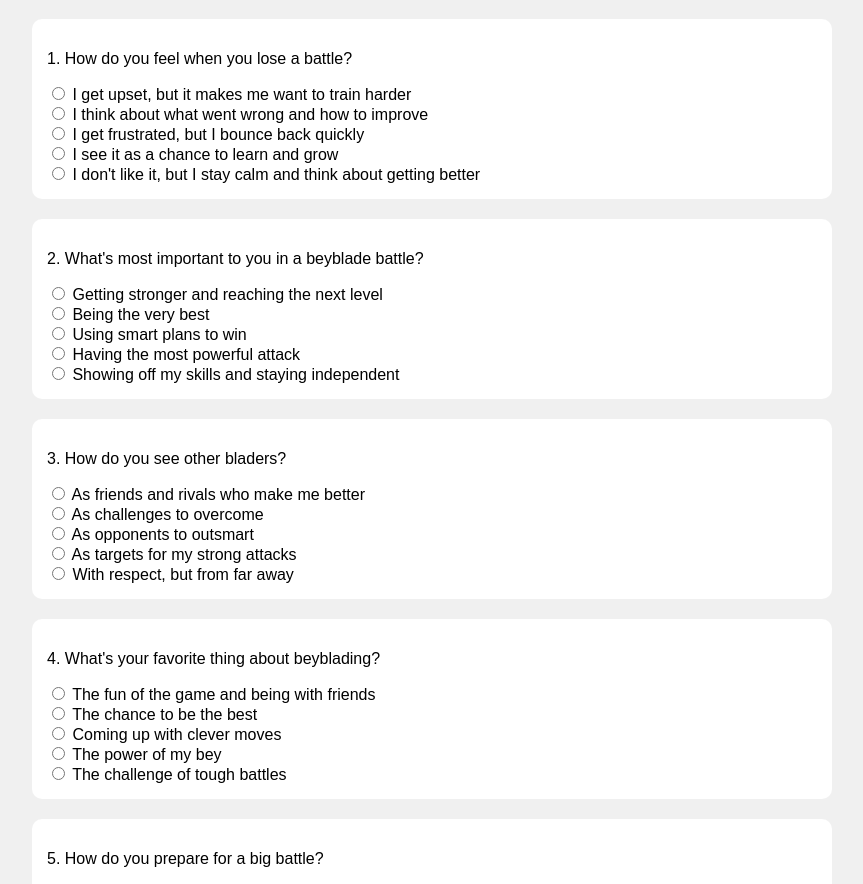
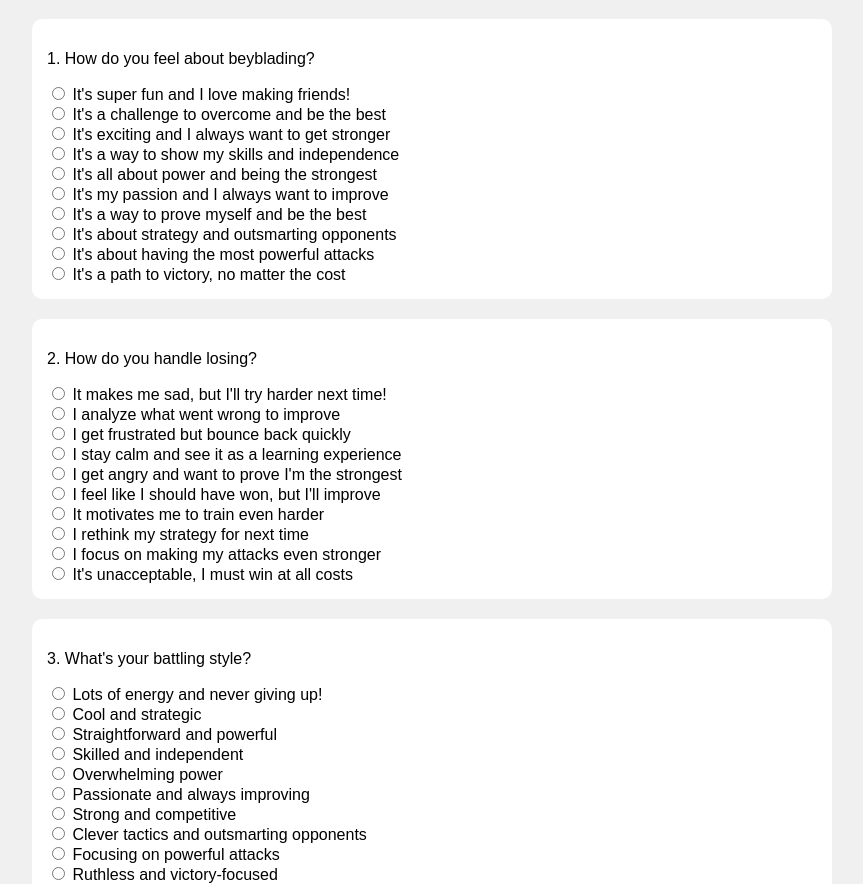
Before and after one commit to instructedmachines/beyblades, a plain HTML site: page index.html in a window 1280 px wide. Shown: the part 81-965 px from the top of the page, without its empty margins (208-1071 px from the left). Drawn offline with Linux system fonts and the light colour scheme.

Commit message:
Update index.html

```diff
--- a/index.html
+++ b/index.html
@@ -44,44 +44,69 @@
     <h1>Which Beyblade Burst Character Are You?</h1>
     <div id="quiz">
         <div class="question">
-            <p>1. How do you feel when you lose a battle?</p>
-            <input type="radio" name="q1" value="a"> I get upset, but it makes me want to train harder<br>
-            <input type="radio" name="q1" value="b"> I think about what went wrong and how to improve<br>
-            <input type="radio" name="q1" value="c"> I get frustrated, but I bounce back quickly<br>
-            <input type="radio" name="q1" value="d"> I see it as a chance to learn and grow<br>
-            <input type="radio" name="q1" value="e"> I don't like it, but I stay calm and think about getting better
+            <p>1. How do you feel about beyblading?</p>
+            <input type="radio" name="q1" value="a"> It's super fun and I love making friends!<br>
+            <input type="radio" name="q1" value="b"> It's a challenge to overcome and be the best<br>
+            <input type="radio" name="q1" value="c"> It's exciting and I always want to get stronger<br>
+            <input type="radio" name="q1" value="d"> It's a way to show my skills and independence<br>
+            <input type="radio" name="q1" value="e"> It's all about power and being the strongest<br>
+            <input type="radio" name="q1" value="f"> It's my passion and I always want to improve<br>
+            <input type="radio" name="q1" value="g"> It's a way to prove myself and be the best<br>
+            <input type="radio" name="q1" value="h"> It's about strategy and outsmarting opponents<br>
+            <input type="radio" name="q1" value="i"> It's about having the most powerful attacks<br>
+            <input type="radio" name="q1" value="j"> It's a path to victory, no matter the cost
         </div>
         <div class="question">
-            <p>2. What's most important to you in a beyblade battle?</p>
-            <input type="radio" name="q2" value="a"> Getting stronger and reaching the next level<br>
-            <input type="radio" name="q2" value="b"> Being the very best<br>
-            <input type="radio" name="q2" value="c"> Using smart plans to win<br>
-            <input type="radio" name="q2" value="d"> Having the most powerful attack<br>
-            <input type="radio" name="q2" value="e"> Showing off my skills and staying independent
+            <p>2. How do you handle losing?</p>
+            <input type="radio" name="q2" value="a"> It makes me sad, but I'll try harder next time!<br>
+            <input type="radio" name="q2" value="b"> I analyze what went wrong to improve<br>
+            <input type="radio" name="q2" value="c"> I get frustrated but bounce back quickly<br>
+            <input type="radio" name="q2" value="d"> I stay calm and see it as a learning experience<br>
+            <input type="radio" name="q2" value="e"> I get angry and want to prove I'm the strongest<br>
+            <input type="radio" name="q2" value="f"> I feel like I should have won, but I'll improve<br>
+            <input type="radio" name="q2" value="g"> It motivates me to train even harder<br>
+            <input type="radio" name="q2" value="h"> I rethink my strategy for next time<br>
+            <input type="radio" name="q2" value="i"> I focus on making my attacks even stronger<br>
+            <input type="radio" name="q2" value="j"> It's unacceptable, I must win at all costs
         </div>
         <div class="question">
-            <p>3. How do you see other bladers?</p>
-            <input type="radio" name="q3" value="a"> As friends and rivals who make me better<br>
-            <input type="radio" name="q3" value="b"> As challenges to overcome<br>
-            <input type="radio" name="q3" value="c"> As opponents to outsmart<br>
-            <input type="radio" name="q3" value="d"> As targets for my strong attacks<br>
-            <input type="radio" name="q3" value="e"> With respect, but from far away
+            <p>3. What's your battling style?</p>
+            <input type="radio" name="q3" value="a"> Lots of energy and never giving up!<br>
+            <input type="radio" name="q3" value="b"> Cool and strategic<br>
+            <input type="radio" name="q3" value="c"> Straightforward and powerful<br>
+            <input type="radio" name="q3" value="d"> Skilled and independent<br>
+            <input type="radio" name="q3" value="e"> Overwhelming power<br>
+            <input type="radio" name="q3" value="f"> Passionate and always improving<br>
+            <input type="radio" name="q3" value="g"> Strong and competitive<br>
+            <input type="radio" name="q3" value="h"> Clever tactics and outsmarting opponents<br>
+            <input type="radio" name="q3" value="i"> Focusing on powerful attacks<br>
+            <input type="radio" name="q3" value="j"> Ruthless and victory-focused
         </div>
         <div class="question">
-            <p>4. What's your favorite thing about beyblading?</p>
-            <input type="radio" name="q4" value="a"> The fun of the game and being with friends<br>
-            <input type="radio" name="q4" value="b"> The chance to be the best<br>
-            <input type="radio" name="q4" value="c"> Coming up with clever moves<br>
-            <input type="radio" name="q4" value="d"> The power of my bey<br>
-            <input type="radio" name="q4" value="e"> The challenge of tough battles
+            <p>4. How do you view other bladers?</p>
+            <input type="radio" name="q4" value="a"> As friends and rivals who make beyblading fun!<br>
+            <input type="radio" name="q4" value="b"> As challenges to overcome<br>
+            <input type="radio" name="q4" value="c"> As people to compete with and learn from<br>
+            <input type="radio" name="q4" value="d"> With respect, but from a distance<br>
+            <input type="radio" name="q4" value="e"> As opponents to defeat and prove my strength<br>
+            <input type="radio" name="q4" value="f"> As rivals who push me to get better<br>
+            <input type="radio" name="q4" value="g"> As competition to beat and be the best<br>
+            <input type="radio" name="q4" value="h"> As puzzles to solve with my strategies<br>
+            <input type="radio" name="q4" value="i"> As targets for my powerful attacks<br>
+            <input type="radio" name="q4" value="j"> As obstacles in my path to victory
         </div>
         <div class="question">
-            <p>5. How do you prepare for a big battle?</p>
-            <input type="radio" name="q5" value="a"> Practice hard and get excited<br>
-            <input type="radio" name="q5" value="b"> Focus on being the best<br>
-            <input type="radio" name="q5" value="c"> Make plans for different situations<br>
-            <input type="radio" name="q5" value="d"> Work on my launch power<br>
-            <input type="radio" name="q5" value="e"> Stay calm and confident in my skills
+            <p>5. What's your biggest dream in beyblading?</p>
+            <input type="radio" name="q5" value="a"> To have fun and make lots of friends!<br>
+            <input type="radio" name="q5" value="b"> To be the world champion<br>
+            <input type="radio" name="q5" value="c"> To keep getting stronger every day<br>
+            <input type="radio" name="q5" value="d"> To master every aspect of beyblading<br>
+            <input type="radio" name="q5" value="e"> To be the strongest blader ever<br>
+            <input type="radio" name="q5" value="f"> To reach the next level and inspire others<br>
+            <input type="radio" name="q5" value="g"> To be recognized as the best blader<br>
+            <input type="radio" name="q5" value="h"> To outsmart every opponent<br>
+            <input type="radio" name="q5" value="i"> To have the most powerful beyblade<br>
+            <input type="radio" name="q5" value="j"> To defeat everyone and be the ultimate blader
         </div>
         <button onclick="showResult()">See My Result!</button>
     </div>
@@ -110,16 +135,26 @@
                 a: "Valt Aoi",
                 b: "Shu Kurenai",
                 c: "Rantaro Kiyama",
-                d: "Lui Shirosagi",
-                e: "Free De La Hoya"
+                d: "Free De La Hoya",
+                e: "Lui Shirosagi",
+                f: "Dante Koryu",
+                g: "Ranjiro Kiyama",
+                h: "Delta Zakuro",
+                i: "Lodin Haijima",
+                j: "Lane Valhalla"
             };
 
             const descriptions = {
                 a: "You're Valt Aoi! You're full of energy and never give up. You love beyblading and making friends. When you lose, it makes you want to try even harder!",
                 b: "You're Shu Kurenai! You're cool and smart in battles. You want to be the very best and you plan your moves carefully. You're a natural leader that others look up to.",
                 c: "You're Rantaro Kiyama! You're loyal and face challenges head-on. You might get frustrated when you lose, but you always bounce back quickly. You're a great friend to have!",
-                d: "You're Lui Shirosagi! You're very strong and proud of your skills. You always want to win and show how powerful you are. You work hard on having the strongest attacks.",
-                e: "You're Free De La Hoya! You're very skilled and calm during battles. You like to do things your own way and rely on your own strength. Your beyblades are special because they can steal spin from others."
+                d: "You're Free De La Hoya! You're very skilled and calm during battles. You like to do things your own way and rely on your own strength. Your beyblades are special because they can steal spin from others.",
+                e: "You're Lui Shirosagi! You're very strong and proud of your skills. You always want to win and show how powerful you are. You work hard to be the strongest blader.",
+                f: "You're Dante Koryu! You're passionate about beyblading and always want to improve. You feel like you should win, but you learn from your losses and keep pushing forward.",
+                g: "You're Ranjiro Kiyama! You're talented and strong, always trying to be the best. You enjoy having good rivals to battle against and push yourself to improve.",
+                h: "You're Delta Zakuro! You believe in being the best and shining bright. You're great at making smart plans in battles and outsmarting your opponents.",
+                i: "You're Lodin Haijima! You focus on being very strong and powerful. You like using strong launchers and powerful attacks to overwhelm your opponents.",
+                j: "You're Lane Valhalla! You always want to be the best and don't mind if other Beys break. You care most about your own Bey and winning at all costs."
             };
 
             document.getElementById('result').innerHTML = `
```
